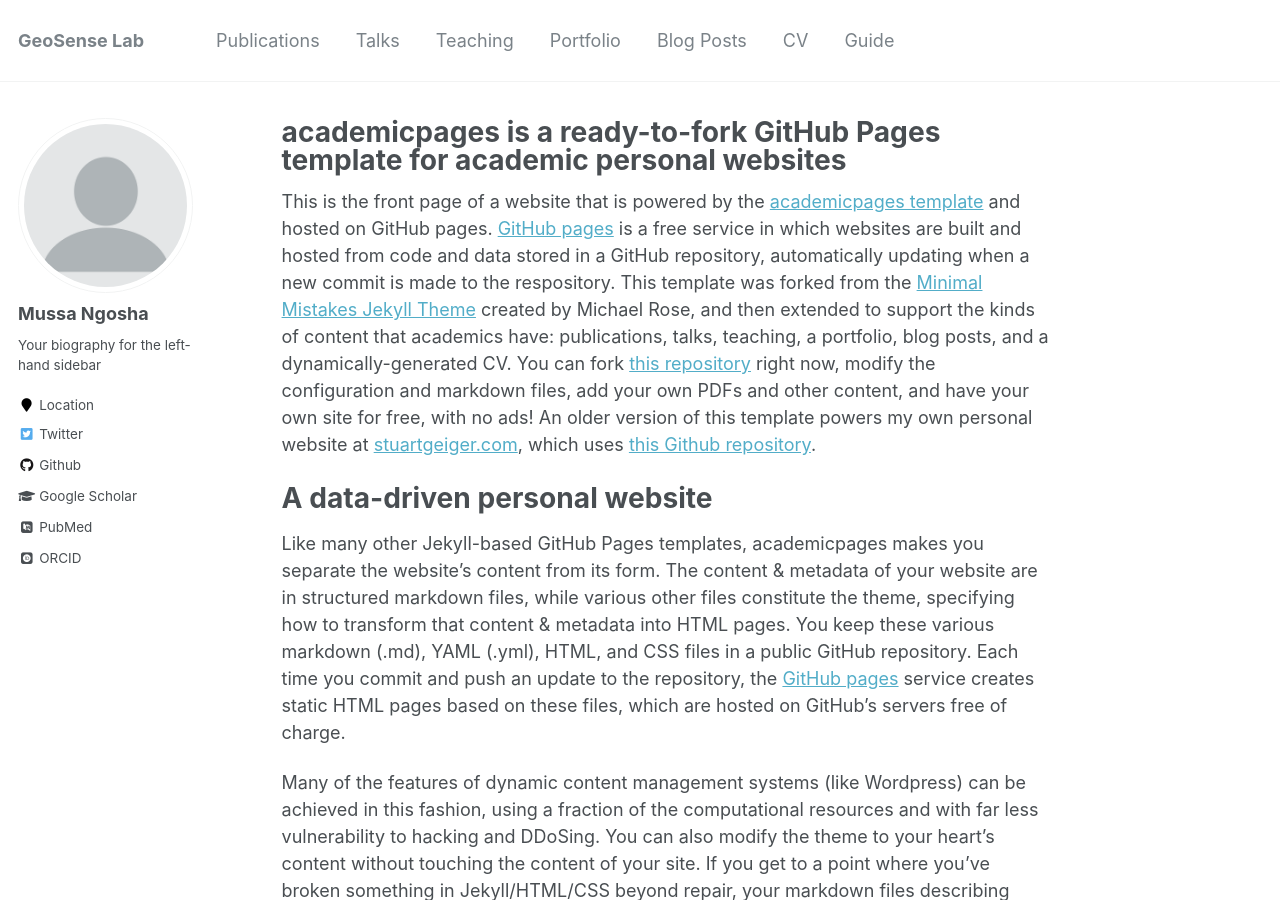
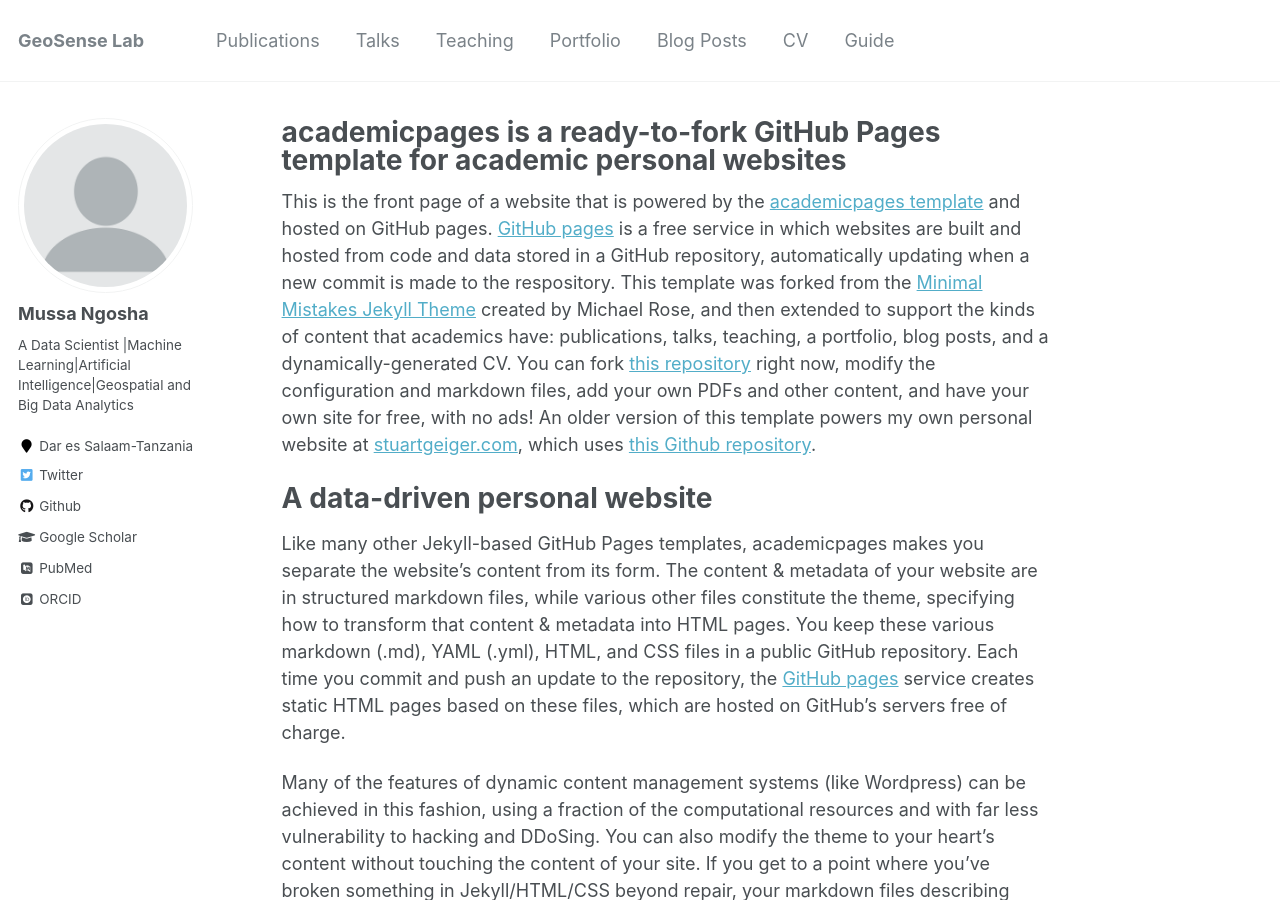
Before and after one commit to NgoshaJr/ngoshajr.github.io, a Jekyll site: the page built from _pages/about.md, in a window 1280 px wide and 900 px high. Built offline with Jekyll 4.4.1, drawn with Linux system fonts in a browser that asks for light colours; some web fonts are replaced.

Commit message:
Update _config.yml
Updated

```diff
--- a/_config.yml
+++ b/_config.yml
@@ -82,8 +82,8 @@ analytics:
 author:
   name             : "Mussa Ngosha"
   avatar           : "profile.png"
-  bio              : "Your biography for the left-hand sidebar"
-  location         : "Location"
+  bio              : "A Data Scientist |Machine Learning|Artificial Intelligence|Geospatial and Big Data Analytics"
+  location         : "Dar es Salaam-Tanzania"
   employer         :
   pubmed           : "https://www.ncbi.nlm.nih.gov/pubmed/?term=john+snow"
   googlescholar    : "http://yourfullgooglescholarurl.com"
```
